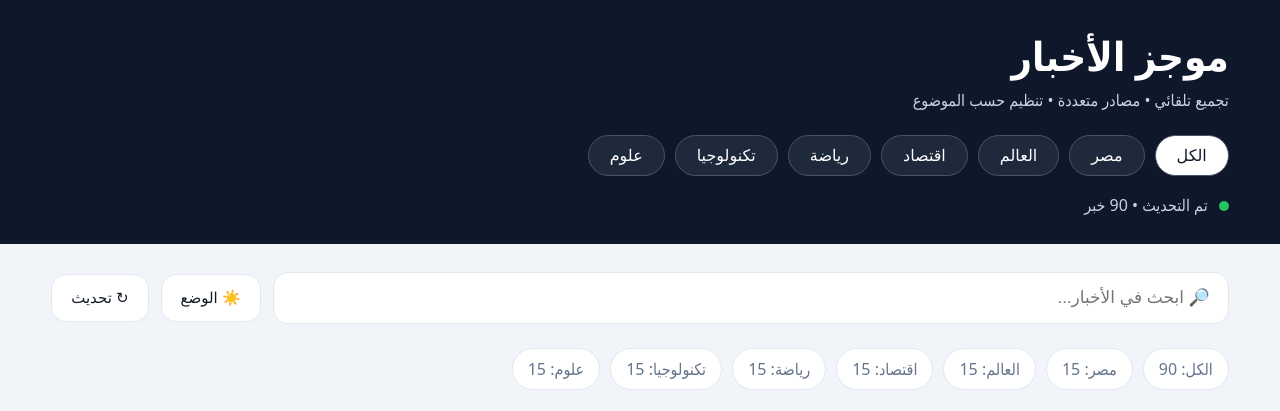
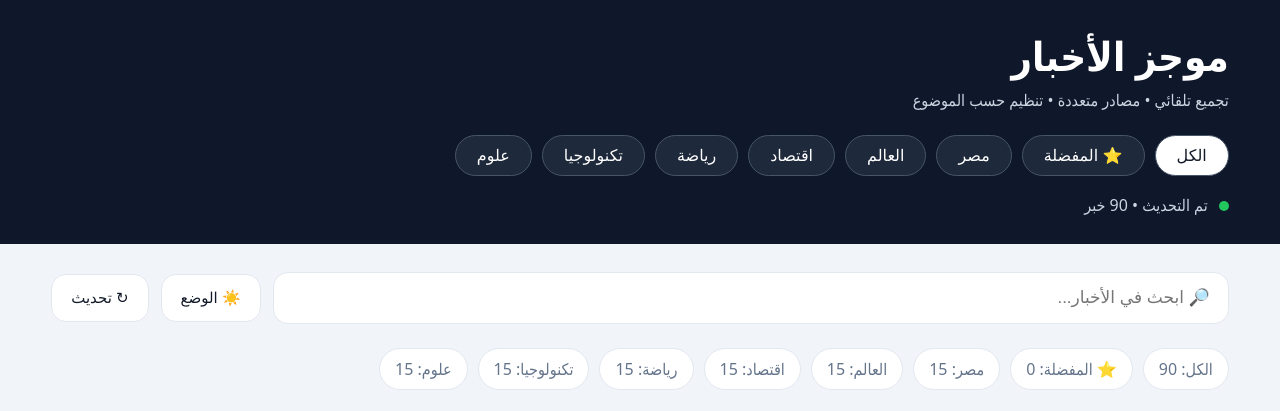
Before and after one commit to memo3312769/mowjaz-news, a plain HTML site: page index.html in a window 1280 px wide. Shown: the top 411 px of the page. Drawn offline with Linux system fonts and the light colour scheme.

Commit message:
Update index.html

```diff
--- a/index.html
+++ b/index.html
@@ -478,6 +478,7 @@ footer{
 
 const categories = [
   ["الكل","all"],
+  ["⭐ المفضلة","fav"],
   ["مصر","مصر"],
   ["العالم","العالم"],
   ["اقتصاد","اقتصاد"],
```
